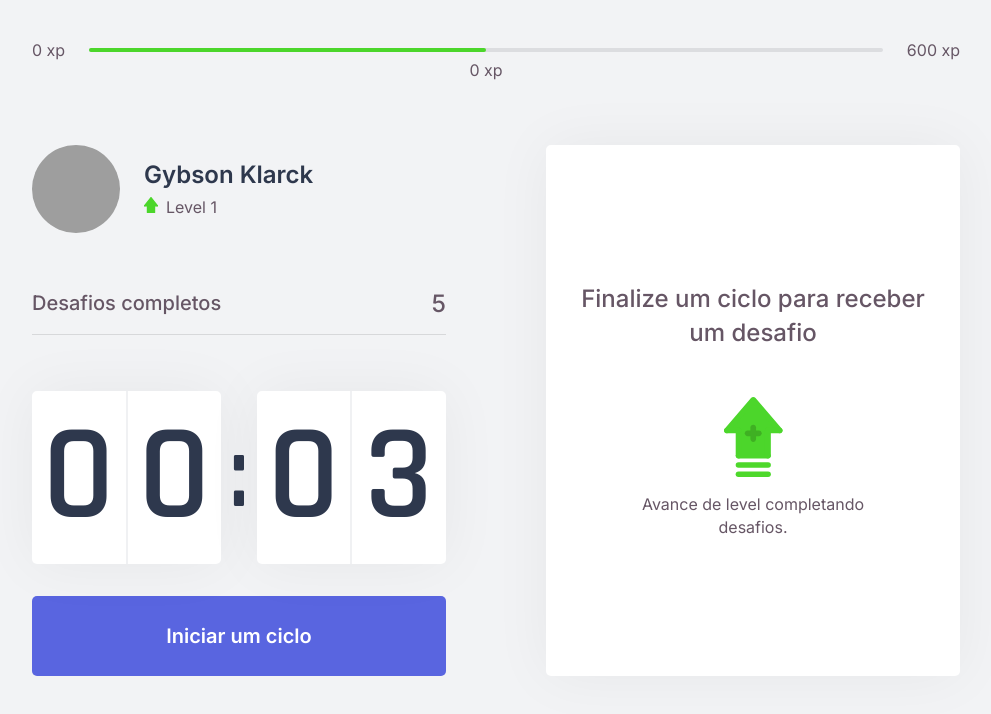
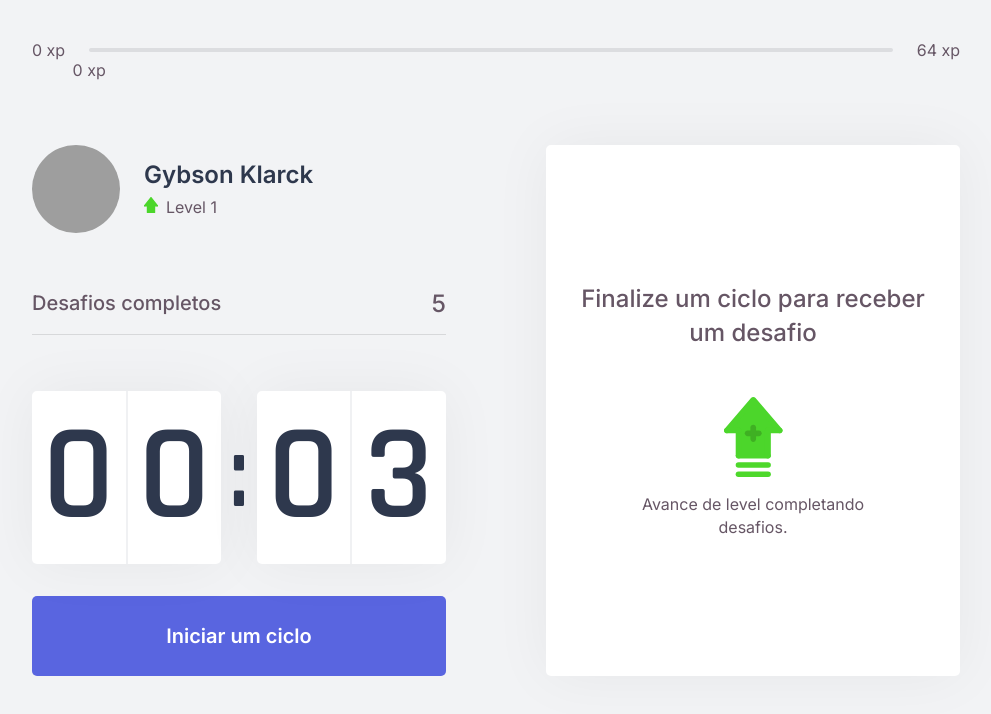
Before and after one commit to SunnyUwU/Move.it, a Next.js app: page / in a window 1280 px wide. Shown: the top 714 px of the page, without its empty margins (144-1135 px from the left). Built offline with nearby package versions, Linux system fonts and the light colour scheme; grey boxes are pictures that could not be loaded.

Commit message:
Update ExperienceBar.tsx
Add % to the next level

```diff
--- a/src/components/ExperienceBar.tsx
+++ b/src/components/ExperienceBar.tsx
@@ -3,19 +3,21 @@ import { ChallengesContext } from '../contexts/ChallengesContext';
 import styles from '../style/components/ExperienceBar.module.css'
 
 export function ExperienceBar() {
-    const { currentExperience } = useContext(ChallengesContext);
+    const { currentExperience, xpToNextLevel } = useContext(ChallengesContext);
+
+    const pcentToNextLevel = Math.round((currentExperience * 100) / xpToNextLevel);
 
     return (
         <header className={styles.experienceBar}>
             <span>0 xp</span>
             <div>
-                <div style={{ width: '50%' }} />
+                <div style={{ width: `${pcentToNextLevel}%` }} />
 
-                <span className={styles.currentExperience} style={{ left: '50%' }}>
+                <span className={styles.currentExperience} style={{ left: `${pcentToNextLevel}%` }}>
                     {currentExperience} xp
                 </span>
             </div>
-            <span>600 xp</span>
+            <span>{xpToNextLevel} xp</span>
         </header>
     );
 }
--- a/src/contexts/ChallengesContext.tsx
+++ b/src/contexts/ChallengesContext.tsx
@@ -10,6 +10,7 @@ interface Challenge {
 interface  ChallengesContextData {
     level: number;
     currentExperience: number;
+    xpToNextLevel: number;
     challengesCompleted:number;
     activeChallenge: Challenge;
     levelUp: () => void;
@@ -29,6 +30,8 @@ export function ChallengesProvider({ children }: ChallengeProviderProps) {
     const [challengesCompleted, setChallengeCompleted] = useState(0);
 
     const [activeChallenge, setActiveChallenge] = useState(null);
+
+    const xpToNextLevel = Math.pow(( level + 1 ) * 4, 2)
 
     function levelUp() {
         setLevel(level + 1);
@@ -50,6 +53,7 @@ export function ChallengesProvider({ children }: ChallengeProviderProps) {
         value={{
             level,
             currentExperience,
+            xpToNextLevel,
             challengesCompleted,
             levelUp,
             startNewChallenge,
```
